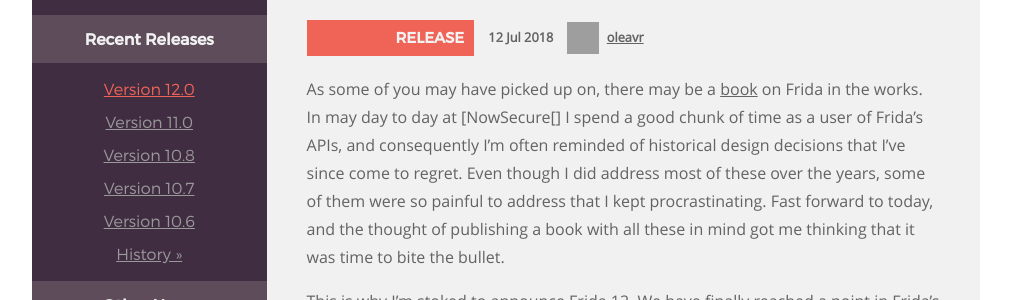
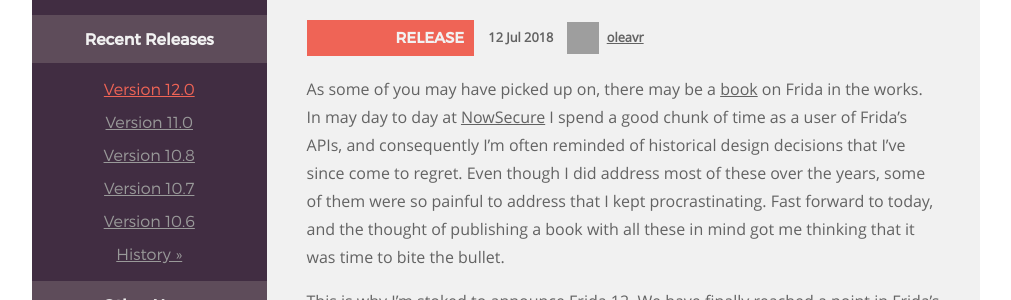
Before and after one commit to frida/frida-website, a Jekyll site: the page built from _posts/2018-07-12-frida-12-0-released.markdown, in a window 1280 px wide and 900 px high. Shown: the part 224-524 px from the top of the window, without its empty margins (129-1140 px from the left). Built offline with Jekyll 4.4.1, drawn with Linux system fonts in a browser that asks for light colours; grey boxes are pictures that could not be loaded.

Commit message:
Fix typo

```diff
--- a/_posts/2018-07-12-frida-12-0-released.markdown
+++ b/_posts/2018-07-12-frida-12-0-released.markdown
@@ -8,7 +8,7 @@ categories: [release]
 ---
 
 As some of you may have picked up on, there may be a [book][] on Frida in the
-works. In may day to day at [NowSecure[] I spend a good chunk of time as a user
+works. In may day to day at [NowSecure][] I spend a good chunk of time as a user
 of Frida's APIs, and consequently I'm often reminded of historical design
 decisions that I've since come to regret. Even though I did address most of
 these over the years, some of them were so painful to address that I kept
```
